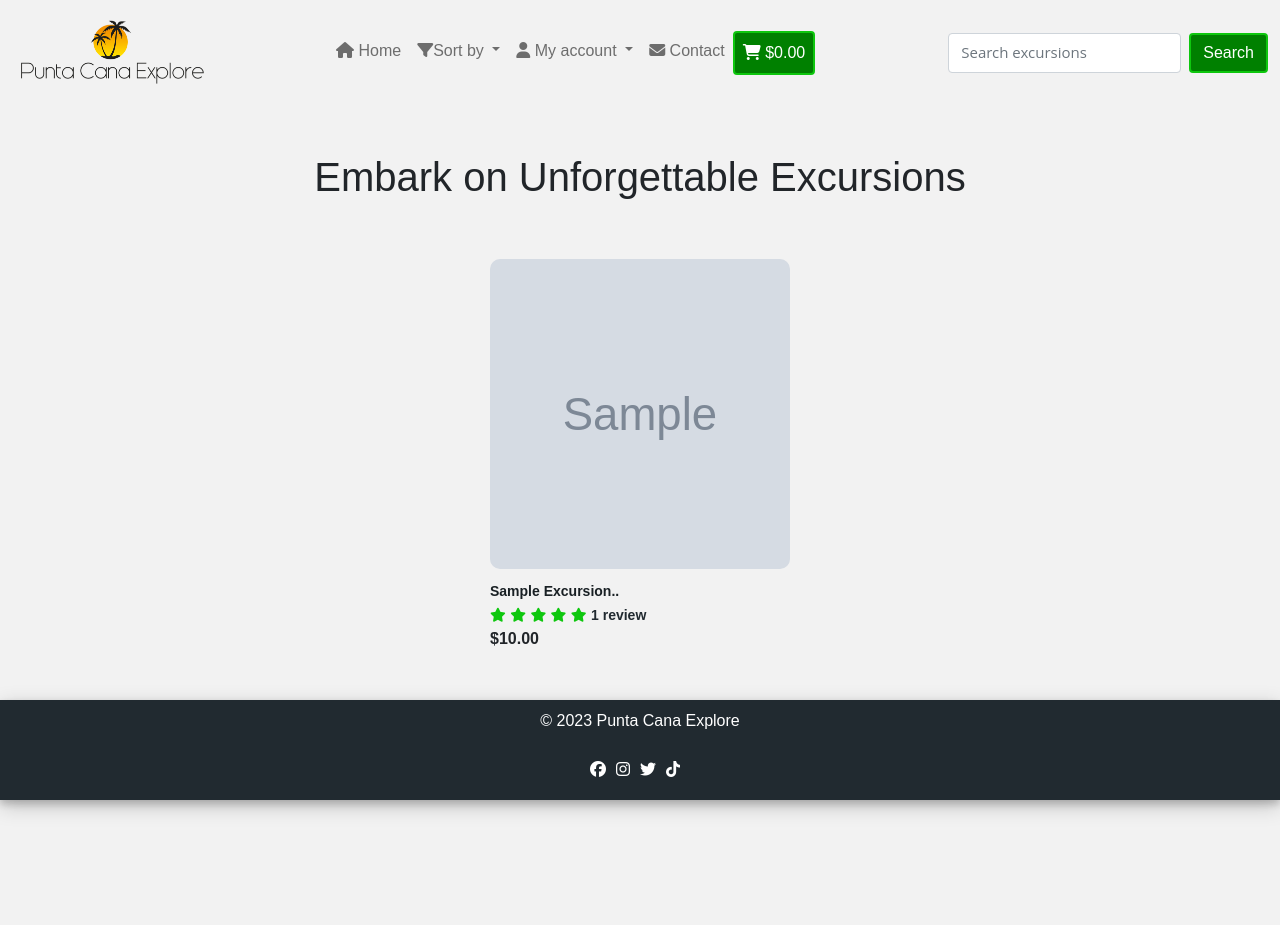
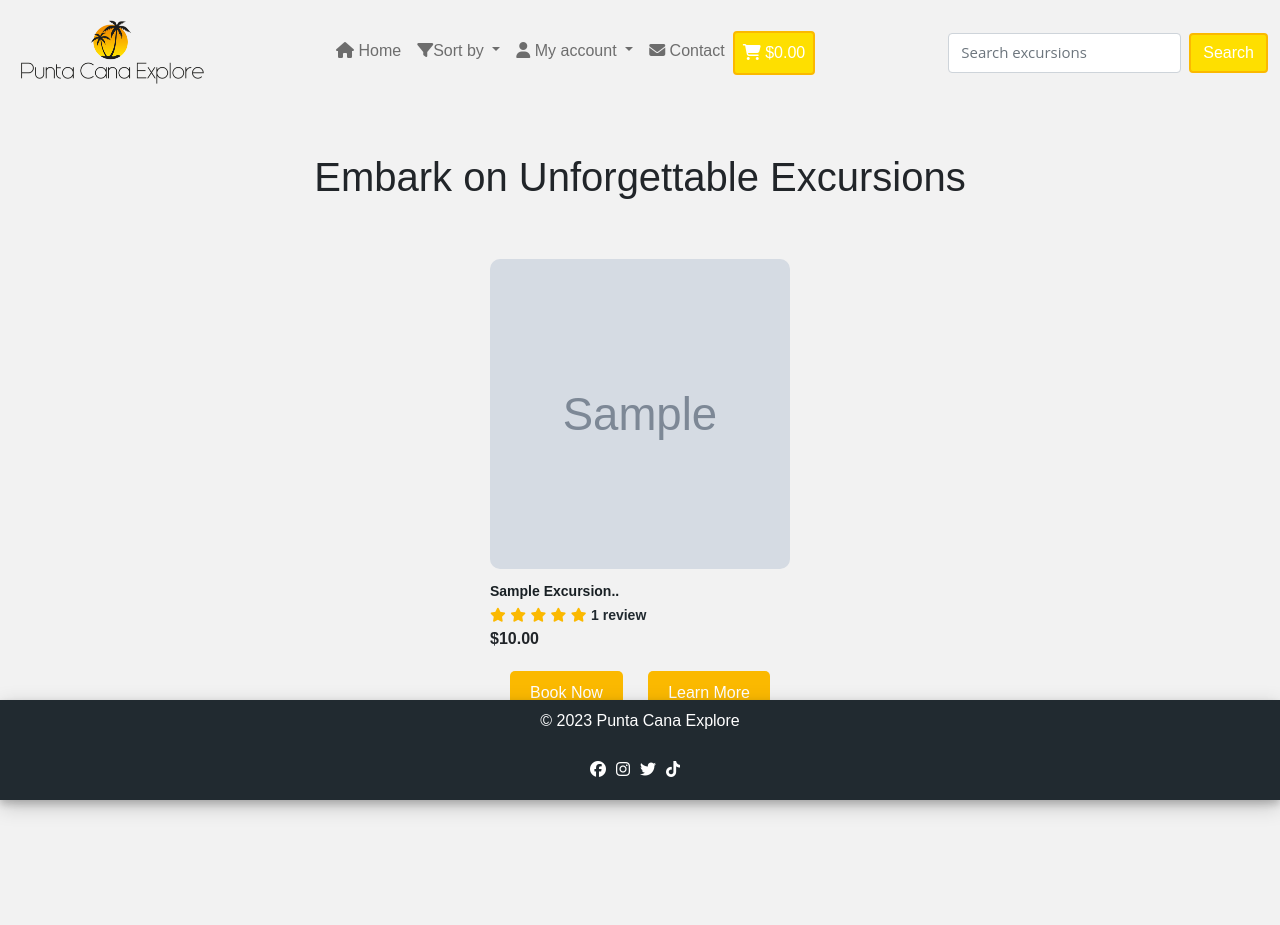
Before and after one commit to Gersondelacruzdeveloper/yara-beach, a Django app: page /excursions/ in a window 1280 px wide. Before the commit the page ends 813 px from the top, so only its background shows below. Run offline with Django 4.2, Linux system fonts and the light colour scheme; tables that the repository leaves empty hold one stand-in row (values such as "Sample post"); grey boxes marked "Sample" are stand-in pictures; parts of the project's set-up code (start-up, migrations or seed data) failed here and were passed over; some libraries are stand-ins or nearby versions.

Commit message:
change site look acording to the logo colors

```diff
--- a/config/settings.py
+++ b/config/settings.py
@@ -103,6 +103,7 @@ MIDDLEWARE = [
     'django.contrib.messages.middleware.MessageMiddleware',
     'django.middleware.clickjacking.XFrameOptionsMiddleware',
     'excursions.middleware.PageVisitMiddleware',
+    # 'allauth.account.middleware.AccountMiddleware',
 ]
 
 ROOT_URLCONF = 'config.urls'
--- a/static/css/style.css
+++ b/static/css/style.css
@@ -4,8 +4,8 @@
     --white: #ffffff;
     --black: #212529;
     --shadow: 0 4px 8px 0 rgba(0, 0, 0, 0.2), 0 6px 20px 0 rgba(0, 0, 0, 0.19);
-    --orange-pantone: #0ec70e;
-    --orange-pantone-lighter: #008000;
+    --Yellow: #FBB900;
+    --Yellow_lighter: #FEDF00;
     --gun-metal: #212a30;
     --font: sans-serif, "Montserrat", Georgia;
     --culture: #f2f2f2;
@@ -26,7 +26,10 @@ body {
     font-family: var(--font)
 }
 
-
+a{
+    text-decoration: none; /* Remove underline from anchor tags */
+    color: var(--black);
+}
 /*------------------------------------------------------------------------ dispaly
 
 
@@ -90,17 +93,17 @@ font-size: 14px;
 }
 
 .nav-link:hover {
-    color:var(--orange-pantone-lighter);
+    color:var(--Yellow_lighter);
 }
 
 .nav-link:focus {
-    color: var(--orange-pantone-lighter);
+    color: var(--Yellow_lighter);
 }
 
 
 /* -------------------------------------------------------------------- navbar */
 .sear-btn {
-    background-color: var(--orange-pantone-lighter);
+    background-color: var(--Yellow_lighter);
     color: var(--white);
     border: transparent;
 }
@@ -339,6 +342,30 @@ bottom: 10%;
 
 /* -------------------------------------------------------------------- home /excursion / rentals card */
 
+
+.button_card {
+    width: 300px;
+    padding: 20px;
+    border-radius: 10px;
+    display: flex;
+    justify-content: space-between;
+}
+
+ .button {
+    padding: 10px 20px;
+    background-color: #fbb900;
+    color: #fff;
+    border: none;
+    border-radius: 5px;
+    cursor: pointer;
+    transition: transform 0.3s ease-in-out;
+}
+
+.button:hover {
+    transform: scale(1.1);
+    color:var(--black)
+}
+
 /* Slides */
 .home-banner {
     position: relative;
@@ -396,11 +423,11 @@ bottom: 10%;
 .btn-outline-secondary:hover,
 .btn-outline-secondary:active,
 .btn-outline-secondary:visited {
-    background-color: var(--orange-pantone) !important;
+    background-color: var(--Yellow) !important;
 }
 
 .btn-outline-secondary {
-    border: 2px solid var(--orange-pantone);
+    border: 2px solid var(--Yellow);
     font-family: var(--font);
 }
 
@@ -452,7 +479,7 @@ bottom: 10%;
 
 .card-star i {
     font-size: 14px;
-    color: var(--orange-pantone);
+    color: var(--Yellow);
 }
 
 .card-star span {
--- a/templates/excursions/excursions.html
+++ b/templates/excursions/excursions.html
@@ -4,6 +4,7 @@
 {% block content %}
 
 <section>
+
     <h1 class="text-center mt-5">Embark on Unforgettable Excursions</h1>
     <section>
         <div class="card-container mt-5">
@@ -28,6 +29,10 @@
 
                 <div class="price">
                     ${{excursion.Price}}
+                </div>
+                <div class="button_card">
+                    <a href="{% url 'excursion_detail' excursion.pk %}" class="button">Book Now</a>
+                    <a href="{% url 'excursion_detail' excursion.pk %}" class="button">Learn More</a>
                 </div>
             </div>
             {% endfor %}
--- a/templates/excursions/filters.html
+++ b/templates/excursions/filters.html
@@ -26,6 +26,10 @@
 
             <div class="price">
                 ${{excursion.Price}}
+            </div>
+            <div class="button_card">
+                <a href="{% url 'excursion_detail' excursion.pk %}" class="button">Book Now</a>
+                <a href="{% url 'excursion_detail' excursion.pk %}" class="button">Learn More</a>
             </div>
         </div>
         {% endfor %}
--- a/templates/excursions/input_search_result.html
+++ b/templates/excursions/input_search_result.html
@@ -35,6 +35,10 @@
             <div class="price">
                 ${{excursion.Price}}
             </div>
+            <div class="button_card">
+                <a href="{% url 'excursion_detail' excursion.pk %}" class="button">Book Now</a>
+                <a href="{% url 'excursion_detail' excursion.pk %}" class="button">Learn More</a>
+            </div>
         </div>
 
         {% empty %}
```
Also changed, not shown: other parts of static/css/style.css (+25 -25 lines), static/images/excursions/uploads/catalina1.jpeg (added).
